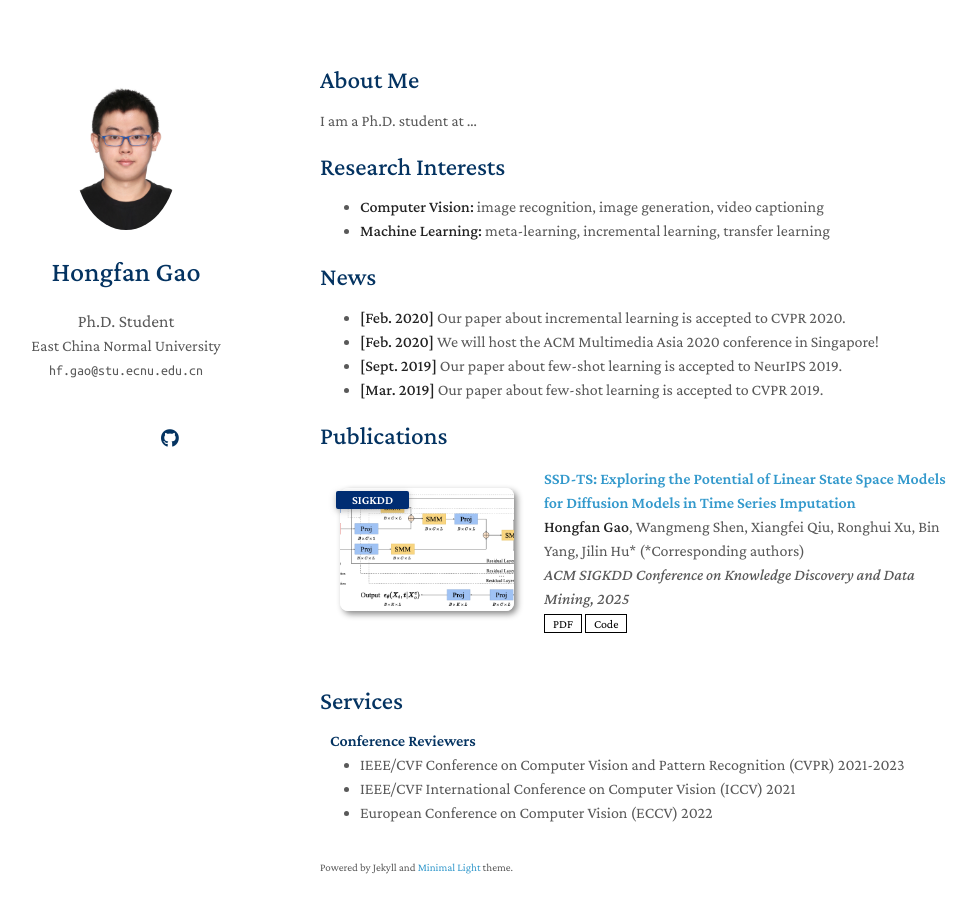
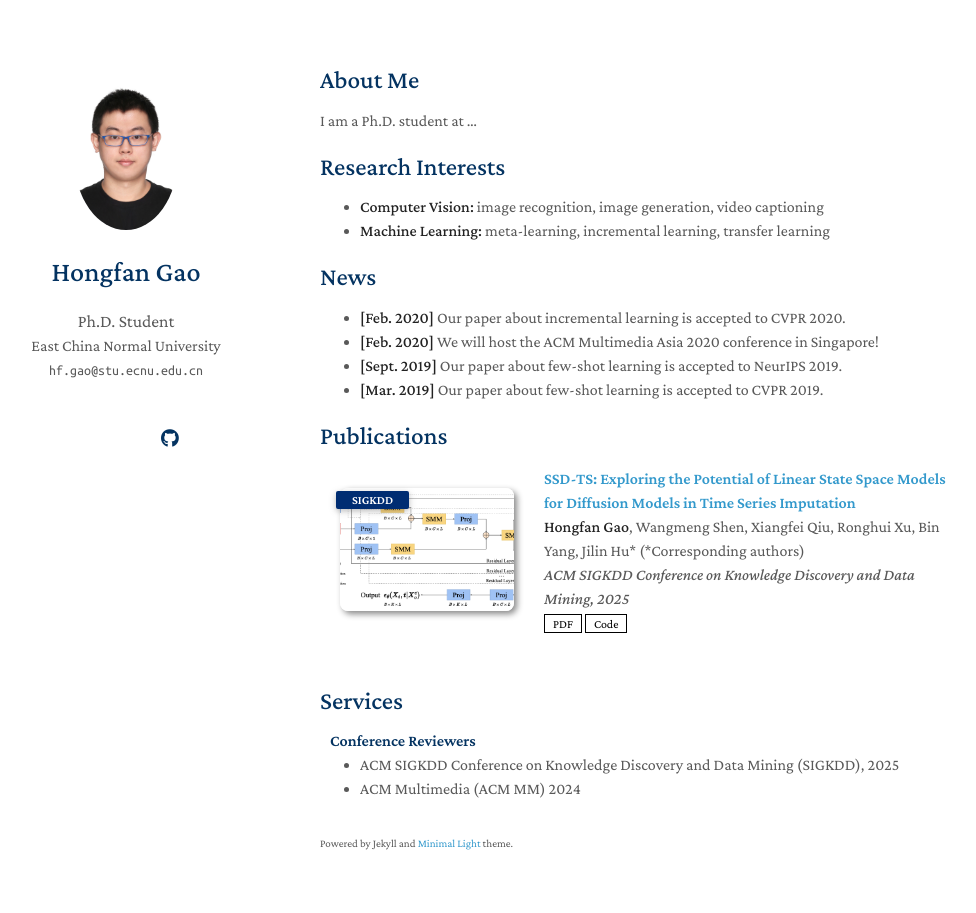
Before and after one commit to hongfangao/hongfangao.github.io, a Jekyll site: the page built from index.md, in a window 1280 px wide and 948 px high. Shown: the top 913 px of the window, without its empty margins (150-1126 px from the left). Built offline with Jekyll 4.4.1, drawn with Linux system fonts in a browser that asks for light colours; a style sheet for code colours, icons or effects is not loaded; our own code applies the rules of GitHub Pages for plain Markdown files.

Commit message:
modify pub

```diff
--- a/_includes/services.md
+++ b/_includes/services.md
@@ -3,9 +3,8 @@
 <h4 style="margin:0 10px 0;">Conference Reviewers</h4>
 
 <ul style="margin:0 0 5px;">
-  <li><a href="http://cvpr2023.thecvf.com/"><autocolor>IEEE/CVF Conference on Computer Vision and Pattern Recognition (CVPR) 2021-2023</autocolor></a></li>
-  <li><a href="http://iccv2021.thecvf.com/"><autocolor>IEEE/CVF International Conference on Computer Vision (ICCV) 2021</autocolor></a></li>
-  <li><a href="https://eccv2022.ecva.net/"><autocolor>European Conference on Computer Vision (ECCV) 2022</autocolor></a></li>
+  <li><a href="https://kdd2025.kdd.org/"><autocolor>ACM SIGKDD Conference on Knowledge Discovery and Data Mining (SIGKDD), 2025</autocolor></a></li>
+  <li><a href="https://2024.acmmm.org/"><autocolor>ACM Multimedia (ACM MM) 2024</autocolor></a></li>
 </ul>
 
 <!-- <h4 style="margin:0 10px 0;">Journal Reviewers</h4>
```
